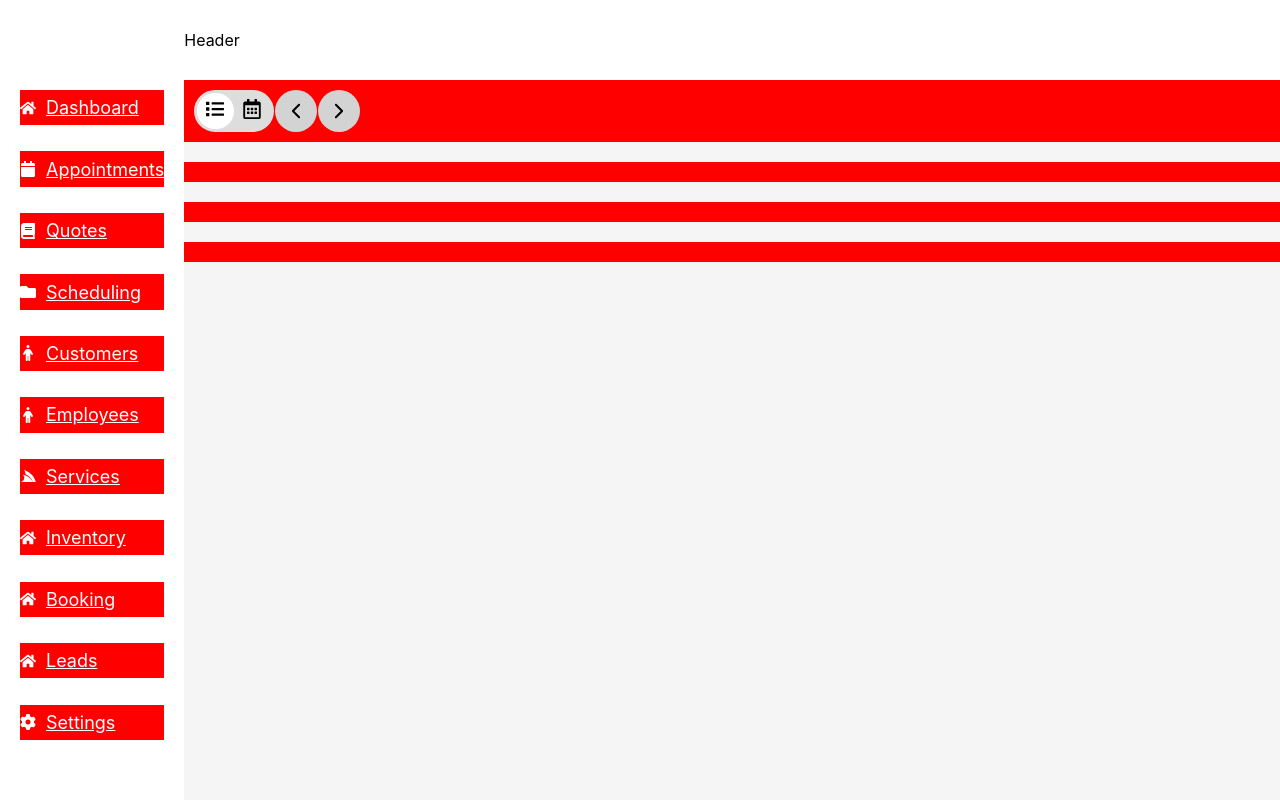
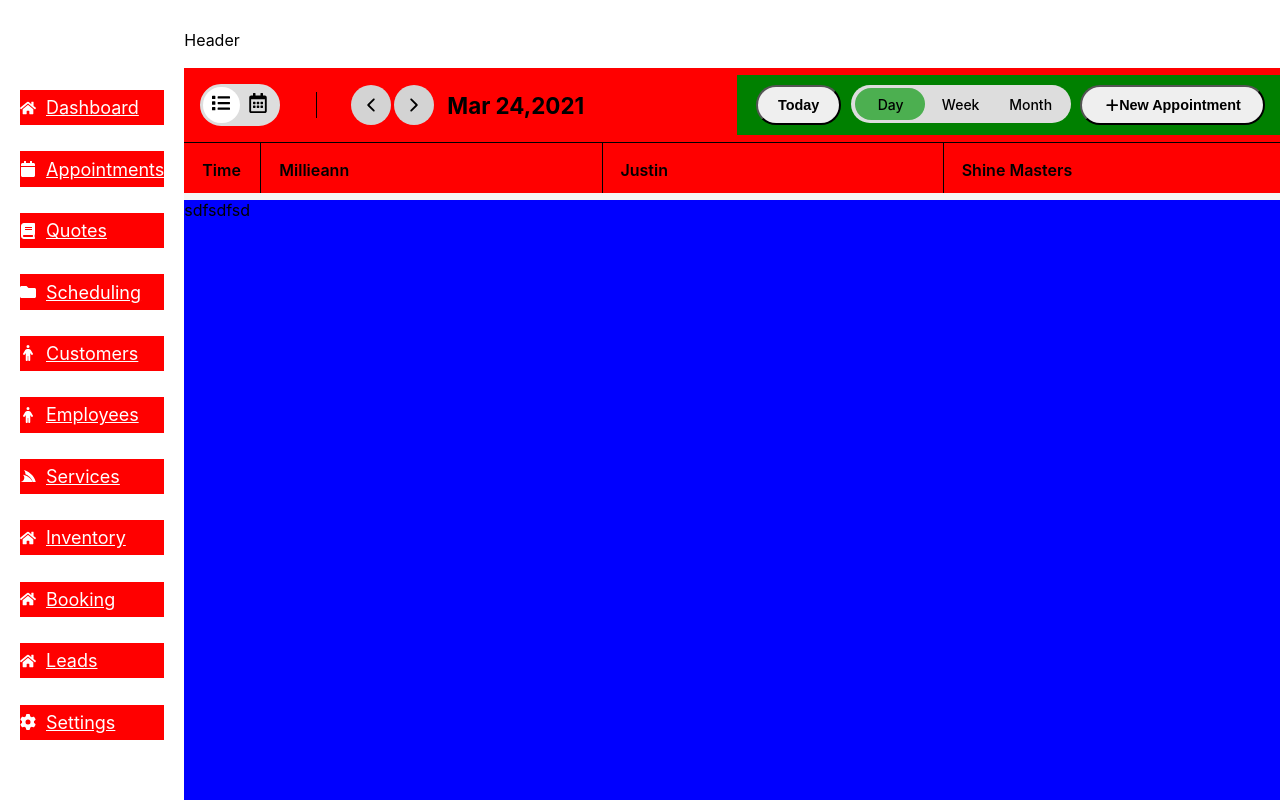
Before and after one commit to Jmiller1294/sm-operations-app, a React (Vite) app: page /appointments in a window 1280 px wide. Built offline with nearby package versions, Linux system fonts and the light colour scheme.

Commit message:
toggle buttons, fix header positioning, add buttons in header

```diff
--- a/src/pages/Appointmentpage/AppointmentPage.module.css
+++ b/src/pages/Appointmentpage/AppointmentPage.module.css
@@ -1,18 +1,31 @@
+.container{
+  width: 100%;
+  height: 90vh;
+  overflow: auto;
+}
+
+.header{
+  overflow: hidden;
+  position: fixed;
+  top: 68px; /* Position the navbar at the top of the page */
+  width: 86vw; /* Full width */
+  height: fit-content;
+}
+
 .row{
   display: flex;
   flex-direction: row;
   height: fit-content;
   width: 100%;
   box-sizing: border-box;
-  margin-bottom: 20px;
   background-color: red;
-  padding: 10px;
   align-items: center;
 }
 
 .toggleContainer {
   display: inline-block;
   position: relative;
+  padding: 16px;
 }
 
 .toggleInput {
@@ -40,12 +53,12 @@
   width: 50%;
   height: 100%;
   left: 0%;
-  border-radius: 20px;
+  border-radius: 25px;
   background: white;
   transition: all 0.3s;
 }
 
-.toggleLabel span {
+.toggleLabel span{
   text-align: center;
   z-index: 1;
 }
@@ -69,25 +82,152 @@
   display: flex;
   flex-direction: row;
   height: 40px;
-  width: 8%;
+  width: 10%;
   box-sizing: border-box;
   border-radius: 35px;
   justify-content: space-evenly;
   align-items: center;
+  padding: 10px;
 }
 
 .todayButton{
   display: flex;
   flex-direction: row;
-  height: 20px;
-  width: 8%;
+  height: 40px;
+  width: 16%;
+  justify-content: center;
+  align-items: center;
+  border-radius: 25px;
+  font-size: 0.9rem;
+  font-weight: 600;
+}
+
+.appointmentButton{
+  display: flex;
+  flex-direction: row;
+  justify-content: center;
+  align-items: center;
+  height: 40px;
+  width: 35%;
+  border-radius: 25px;
+  font-size: 0.9rem;
+  font-weight: 550;
 }
 
 .buttonsContainer{
   display: flex;
   flex-direction: row;
+  justify-content: space-evenly;
   margin-left: auto;
   height: 40px;
-  width: 40%;
+  width: 48%;
   background-color: green;
+  font-size: 0.9rem;
+  font-weight: 550;
+  padding: 10px;
 }
+
+.verticalLine{
+  height: 26px;
+  border-left: 1.2px solid black;
+  margin-left: 20px;
+  margin-right: 20px;
+}
+
+.dateText{
+  font-size: 1.4rem;
+  font-weight: bold;
+}
+
+.toggleCon {
+  display: flex;
+  align-items: center;
+  position: relative;
+  width: 210px;
+  height: 28px;
+  background: #ddd;
+  border-radius: 25px;
+  padding: 5px;
+}
+
+.toggleIn {
+  display: none;
+}
+
+.toggleLab {
+  flex: 1;
+  text-align: center;
+  cursor: pointer;
+  font-size: 14px;
+  position: relative;
+  z-index: 2;
+}
+
+.toggleSlider {
+  position: absolute;
+  top: 3px;
+  left: 4px;
+  width: 70px;
+  height: 32px;
+  background: #4caf50;
+  border-radius: 25px;
+  transition: all 0.3s ease-in-out;
+  z-index: 1;
+}
+
+/* Move the slider based on the position */
+.toggleSlider[data-position="center"] {
+  left: 74px;
+}
+
+.toggleSlider[data-position="right"] {
+  left: 146px;
+}
+
+.employeeInfoCon{
+  display: flex;
+  flex-direction: row;
+  align-items: center;
+  height: 50px;
+  width: 100%;
+  border-top: 1.2px solid black;
+}
+
+.employeesCon{
+  display: flex;
+  flex-direction: row;
+  height: 52px;
+  width: 93%;
+}
+
+.employeeCon{
+  height: 52px;
+  width: 33.33%;
+  border-right: 1.2px solid black;
+  box-sizing: border-box;
+  font-weight: 600;
+  padding: 18px;
+}
+
+.timeTextCon{
+  height: 52px;
+  width: 7%;
+  border-right: 1.2px solid black;
+  box-sizing: border-box;
+  font-weight: 600;
+  padding: 18px;
+}
+
+.calendarCon{
+  width: 100%;
+  height: 1000px;
+  overflow-y: scroll;
+  background-color: blue;
+  margin-top: 120px;
+}
+
+.timesContainer{
+  height: 100%;
+  width: 10%;
+  background-color: red;
+}
--- a/src/pages/Appointmentpage/AppointmentsPage.tsx
+++ b/src/pages/Appointmentpage/AppointmentsPage.tsx
@@ -2,14 +2,34 @@ import { useState } from 'react';
 import styles from './AppointmentPage.module.css';
 import { FaList, FaRegCalendarAlt } from "react-icons/fa";
 import { IoIosArrowForward, IoIosArrowBack } from "react-icons/io";
+import { FaPlus } from "react-icons/fa6";
+import { IoPersonCircleSharp } from "react-icons/io5";
 
+const employees = [
+  {
+    name: 'Millieann',
+    avatar: <IoPersonCircleSharp />,
+    hours: 4
+  },
+  {
+    name: 'Justin',
+    avatar: <IoPersonCircleSharp />,
+    hours: 6
+  },
+  {
+    name: 'Shine Masters',
+    avatar: <IoPersonCircleSharp />,
+    hours: 8
+  }
+]
 
 const AppointmentsPage = () => {
   const [isOn, setIsOn] = useState(false);
-
+  const [position, setPosition] = useState("left");
 
   return (
-    <div>
+    <div className={styles.container}>
+      <div className={styles.header}>
         <div className={styles.row}>
           <div className={styles.toggleContainer}>
             <input
@@ -24,19 +44,64 @@ const AppointmentsPage = () => {
               <span><FaRegCalendarAlt size={20}/></span>
             </label>
           </div>
+          <div className={styles.verticalLine}></div>
           <div className={styles.IconContainer}>
-          <IoIosArrowBack size={22} style={{ backgroundColor: 'lightgrey', padding: '10px', borderRadius: '35px' }}/>
-          <IoIosArrowForward size={22} style={{ backgroundColor: 'lightgrey', padding: '10px', borderRadius: '35px' }}/>
+            <IoIosArrowBack size={20} style={{ backgroundColor: 'lightgrey', padding: '10px', borderRadius: '35px' }}/>
+            <IoIosArrowForward size={20} style={{ backgroundColor: 'lightgrey', padding: '10px', borderRadius: '35px' }}/>
+          </div>
+          <span className={styles.dateText}>Mar 24,2021</span>
+          <div className={styles.buttonsContainer}>
+            <button className={styles.todayButton}>Today</button>
+            <div className={styles.toggleCon}>
+              <input
+                type="radio"
+                id="left"
+                name="toggle"
+                className={styles.toggleIn}
+                checked={position === "left"}
+                onChange={() => setPosition("left")}
+              />
+              <label htmlFor="left" className={styles.toggleLab}>Day</label>
+              <input
+                type="radio"
+                id="center"
+                name="toggle"
+                className={styles.toggleIn}
+                checked={position === "center"}
+                onChange={() => setPosition("center")}
+              />
+              <label htmlFor="center" className={styles.toggleLab}>Week</label>
+              <input
+                type="radio"
+                id="right"
+                name="toggle"
+                className={styles.toggleIn}
+                checked={position === "right"}
+                onChange={() => setPosition("right")}
+              />
+              <label htmlFor="right" className={styles.toggleLab}>Month</label>
+              <div className={styles.toggleSlider} data-position={position}></div>
+            </div>
+            <button className={styles.appointmentButton}><FaPlus />New Appointment</button>
           </div>
         </div>
         <div className={styles.row}>
-
+          <div className={styles.employeeInfoCon}>
+            <div className={styles.timeTextCon}>
+              <span>Time</span>
             </div>
-      <div className={styles.row}>
-
+            <div className={styles.employeesCon}>
+              {employees.map((employee:any) => (
+                <div className={styles.employeeCon}>
+                  {employee.name}
                 </div>
-      <div className={styles.row}>
-
+              ))}
+            </div>
+          </div>
+        </div>
+      </div>
+      <div className={styles.calendarCon}>
+        sdfsdfsd
       </div>
     </div>
   )
```
Lines whose indentation alone changed are shown as unchanged.
